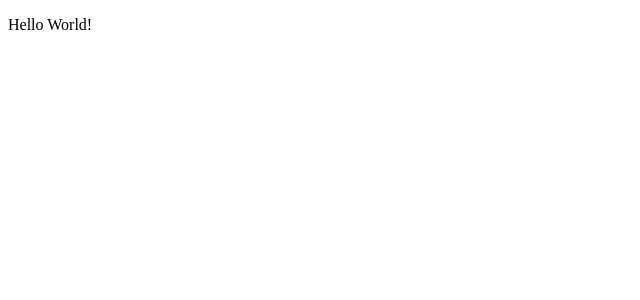
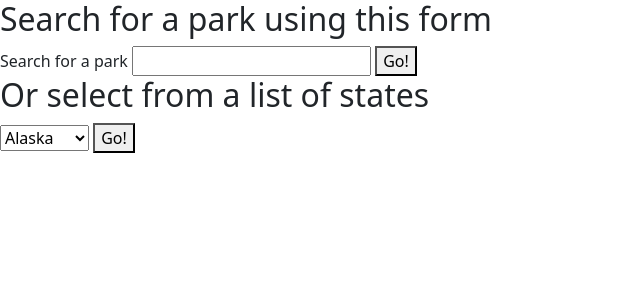
Before and after one commit to Eyad-A/national-parks, a Flask app: page / in a window 1280 px wide. Before the commit the part shown is almost empty. Shown: the top 300 px of the page, without its empty margins (0-640 px from the left). Run offline with Flask 2, Linux system fonts and the light colour scheme.

Commit message:
Add search functionality and handle search results

```diff
--- a/app.py
+++ b/app.py
@@ -19,15 +19,39 @@ db.create_all()
 
 app.config['SECRET_KEY'] = SECRET_KEY
 # app.config['DEBUG_TB_INTERCEPT_REDIRECTS'] = False
-
 debug = DebugToolbarExtension(app)
-
-url = f"{API_BASE_URL}/parks?parkCode=yose&api_key={API_KEY}"
-response = requests.get(url)
-r = response.json()
-
-park_name = r['data'][0]['fullName']
 
 @app.route("/")
 def show_index():
-    return render_template("base.html", park_name=park_name)
+    return render_template("index.html")
+
+@app.route("/search", methods=['POST'])
+def handle_search():
+    """handle park search and show search results"""
+
+    search_query = request.form['search_query']
+    search_url = f"{API_BASE_URL}/parks?q={search_query}&limit=6&api_key={API_KEY}"
+    search_response = requests.get(search_url)
+    search_r = search_response.json()
+
+    search_list = []
+    for item in search_r['data']:
+        search_list.append(item)
+
+    return render_template("search.html", search_list=search_list)
+
+
+@app.route("/search-by-state", methods=['POST'])
+def handle_search_by_state():
+    """handle park search and show search results"""
+
+    state_query = request.form['state_query']
+    search_url = f"{API_BASE_URL}/parks?stateCode={state_query}&limit=6&api_key={API_KEY}"
+    search_response = requests.get(search_url)
+    search_r = search_response.json()
+
+    search_list = []
+    for item in search_r['data']:
+        search_list.append(item)
+
+    return render_template("search.html", search_list=search_list)
--- a/templates/base.html
+++ b/templates/base.html
@@ -4,10 +4,11 @@
     <meta charset="UTF-8">
     <meta http-equiv="X-UA-Compatible" content="IE=edge">
     <meta name="viewport" content="width=device-width, initial-scale=1.0">
-    <title>Document</title>
+    <title>{% block title %} {% endblock%} </title>
+    <link href="https://cdn.jsdelivr.net/npm/bootstrap@5.0.0-beta3/dist/css/bootstrap.min.css" rel="stylesheet" integrity="sha384-eOJMYsd53ii+scO/bJGFsiCZc+5NDVN2yr8+0RDqr0Ql0h+rP48ckxlpbzKgwra6" crossorigin="anonymous">
 </head>
 <body>
-    <p>Hello World!</p>
-    <p>{{ park_name }}</p>
+    {% block content %}
+    {% endblock %}
 </body>
 </html>
--- /dev/null
+++ b/templates/index.html
@@ -0,0 +1,23 @@
+{% extends 'base.html' %}
+
+{% block title %} National Parks {% endblock %}
+
+{% block content %}
+
+<h2>Search for a park using this form</h2>
+<form action="/search" method="post">
+    <label for="search">Search for a park</label>
+    <input type="text" name="search_query">
+    <button>Go!</button>
+</form>
+
+<h2>Or select from a list of states</h2>
+<form action="/search-by-state" method="post">
+    <select name="state_query" id="state_query">
+        <option value="AK">Alaska</option>
+        <option value="AL">Alabama</option>
+    </select>
+    <button>Go!</button>
+</form>
+
+{% endblock %}
```
Also changed, not shown: templates/search.html (added, +28 -0 lines), README.md, 1 other file.
